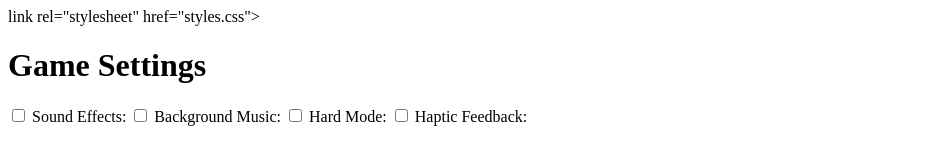
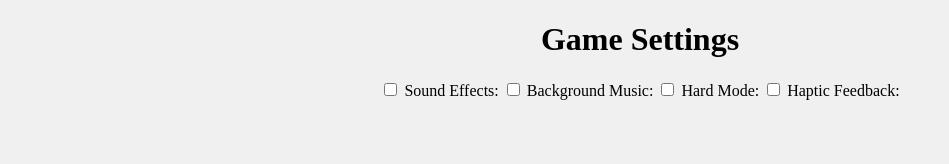
Before and after one commit to csant510/free-code-camp-build-a-game-setting-panel, a plain HTML site: page index.html in a window 1280 px wide. Shown: the whole page, without its empty margins (0-949 px from the left). Drawn offline with Linux system fonts and the light colour scheme.

Commit message:
Update index.html

```diff
--- a/index.html
+++ b/index.html
@@ -4,7 +4,7 @@
     <meta charset="UTF-8">
     <meta name="viewport" content="width=device-width, initial-scale=1.0">
     <title>Game Settings Panel</title>
-    link rel="stylesheet" href="styles.css">
+    <link rel="stylesheet" href="styles.css">
 </head>
 <body>
     <div class="settings-card">
```
